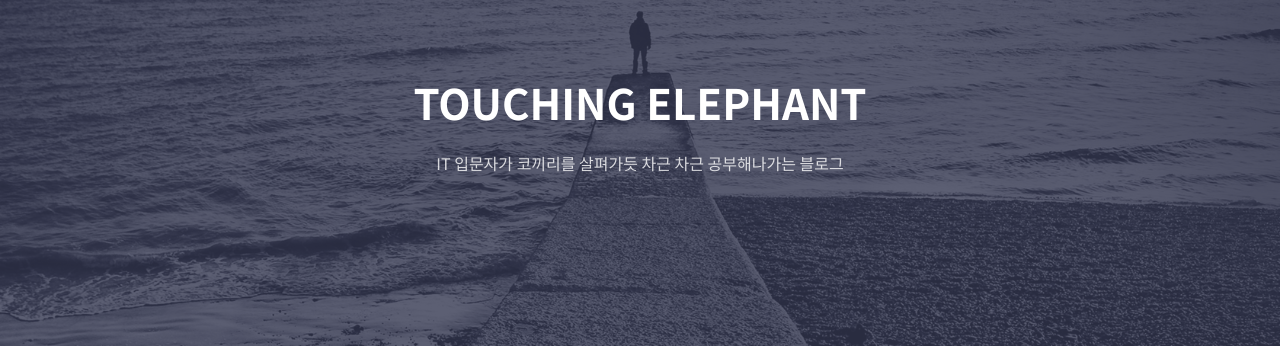
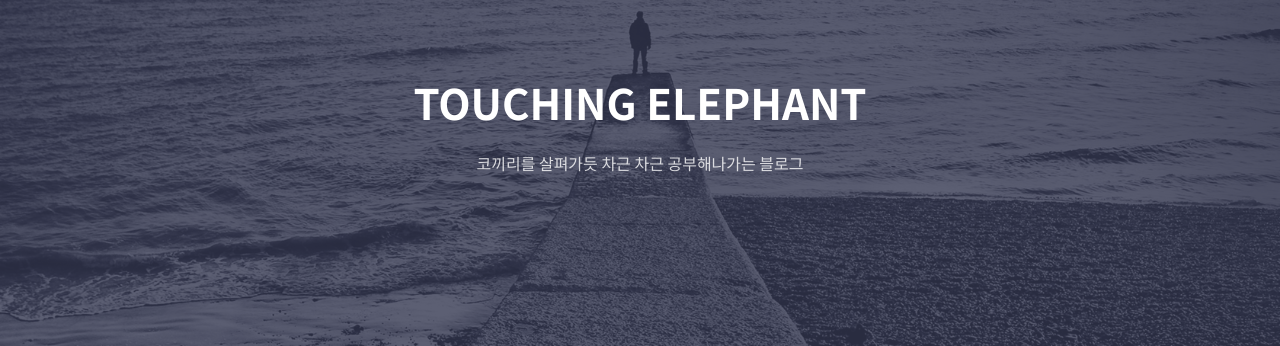
Before and after one commit to mokpolar/mokpolar.github.io, a Jekyll site: the page built from index.md, in a window 1280 px wide. Shown: the part 160-506 px from the top of the page. Built offline with Jekyll 4.4.1, drawn with Linux system fonts in a browser that asks for light colours.

Commit message:
Update _config.yml

```diff
--- a/_config.yml
+++ b/_config.yml
@@ -25,7 +25,7 @@ navigation: # Navigation links
   - { name: "About", link: "/about" }
 
 tagline: >
-  IT 입문자가 코끼리를 살펴가듯 차근 차근 공부해나가는 블로그
+  코끼리를 살펴가듯 차근 차근 공부해나가는 블로그
 
 hero_img: posts/sleek_lg.jpg # Main background image: use the path from /assets/img/ => This will output /assets/img/posts/sleek_lg.jpg
 
```
